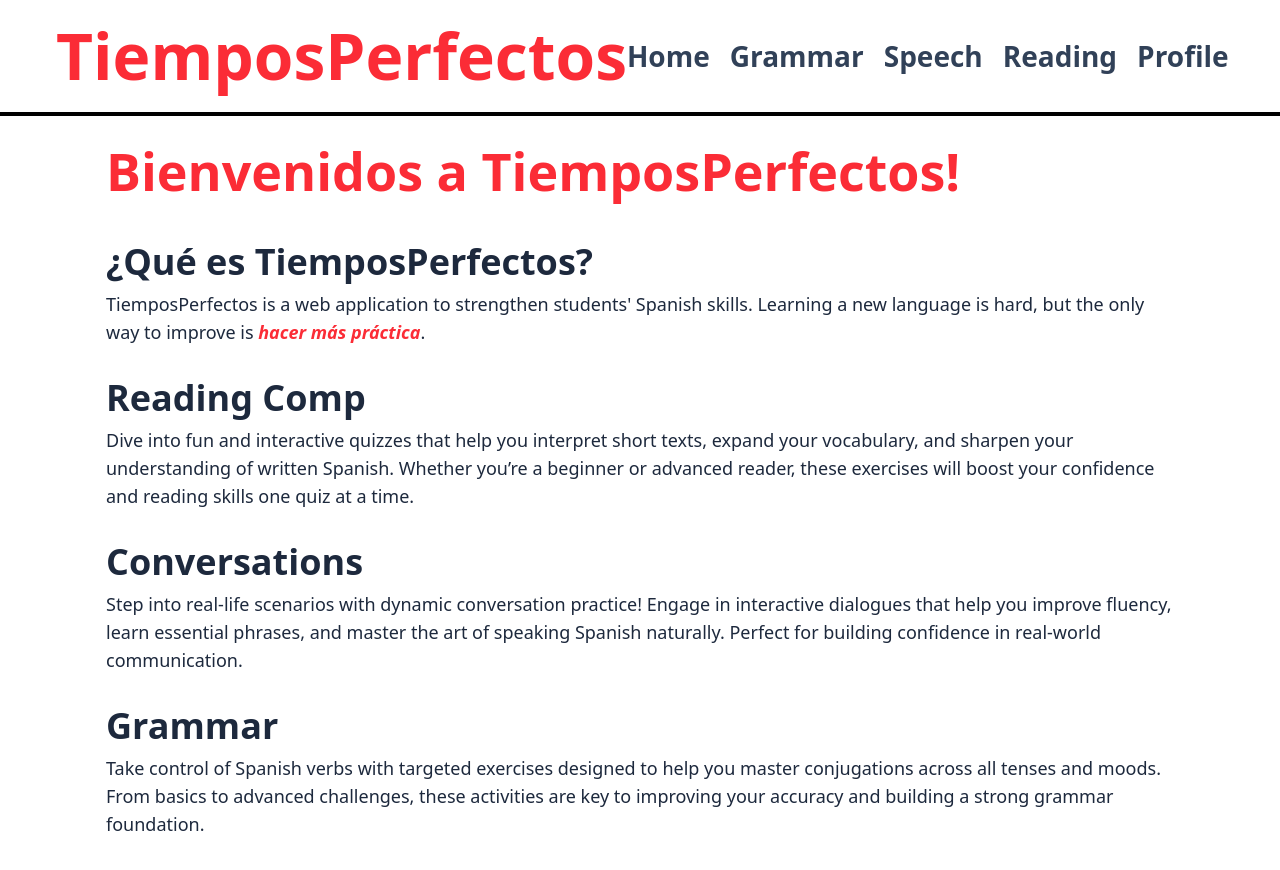
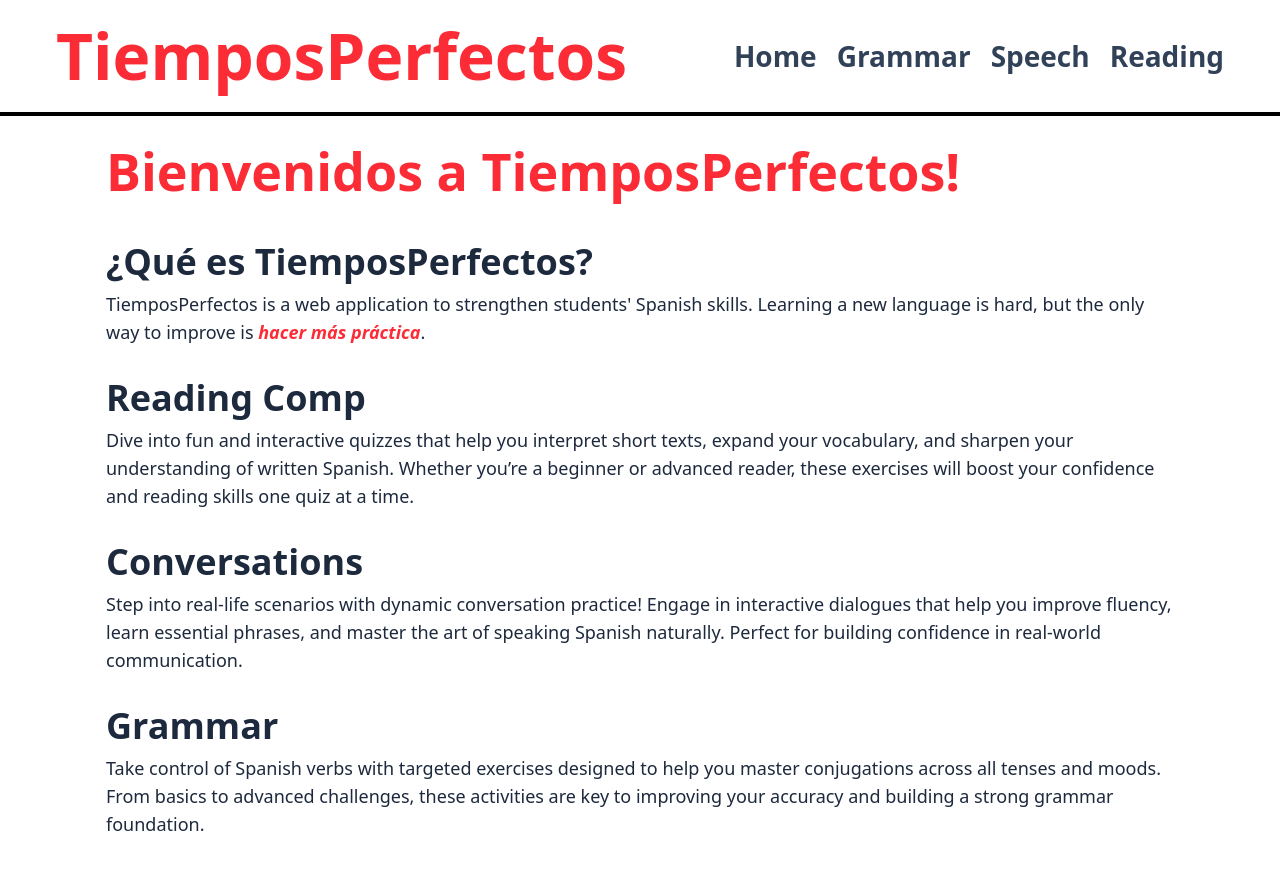
Before and after one commit to erik-mauricio/tiemposperfectos, a React (Vite) app: page / in a window 1280 px wide. Shown: the top 870 px of the page. Built offline with nearby package versions, Linux system fonts and the light colour scheme.

Commit message:
fixed quick minor bugs

```diff
--- a/src/App.jsx
+++ b/src/App.jsx
@@ -3,7 +3,6 @@ import HomePage from './pages/HomePage.jsx';
 import GrammarPage from './pages/GrammarPage.jsx';
 import ReadingPage from './pages/ReadingPage.jsx';
 import SpeechPage from './pages/SpeechPage.jsx';
-import ProfilePage from "./pages/ProfilePage.jsx";
 
 
 function App() {
@@ -14,7 +13,6 @@ function App() {
                 <Route path="/grammar" element={<GrammarPage />} />
                 <Route path="/reading" element={<ReadingPage />} />
                 <Route path="/speech" element={<SpeechPage />} />
-                <Route path="/Profile" element={<ProfilePage />} />
             </Routes>
         </>
     );
--- a/src/components/NavigationMenu.jsx
+++ b/src/components/NavigationMenu.jsx
@@ -19,9 +19,6 @@ export default function NavigationMenu() {
                         <Link
                             className={"text-[28px] font-bold text-slate-700 hover:underline hover:text-red-500"}
                             to="/reading">Reading</Link>
-                        <Link
-                            className={"text-[28px] font-bold text-slate-700 hover:underline hover:text-red-500"}
-                            to="/profile">Profile</Link>
                     </menu>
                 </nav>
             </div>
--- a/src/pages/SpeechPage.jsx
+++ b/src/pages/SpeechPage.jsx
@@ -5,6 +5,7 @@ import OpenAI from "openai";
 import {playAudio} from "openai/helpers/audio"
 import axios from "axios";
 import {Clock} from "../components/Clock.jsx";
+import {useEffect} from "react";
 
 
 export default function SpeechPage() {
```
